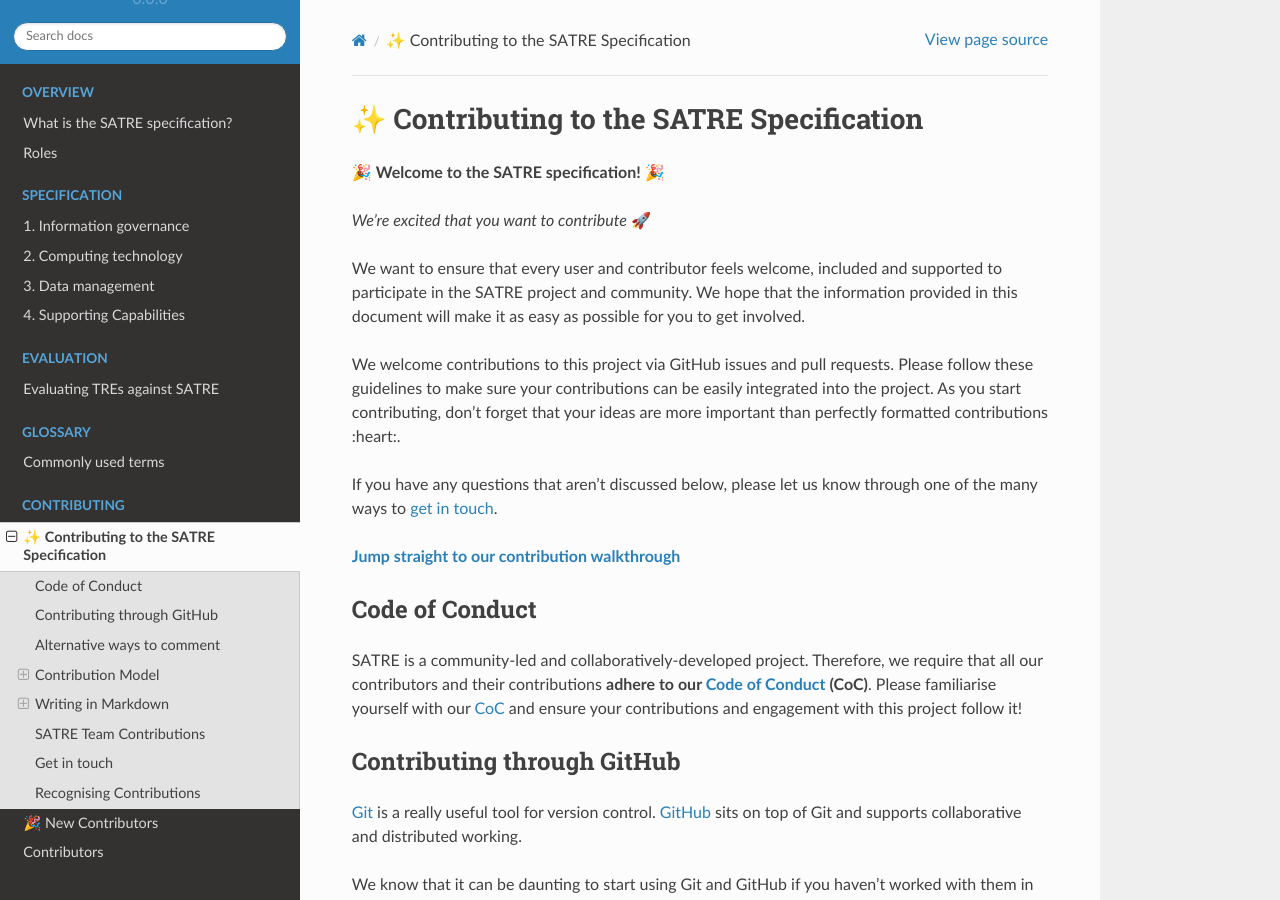
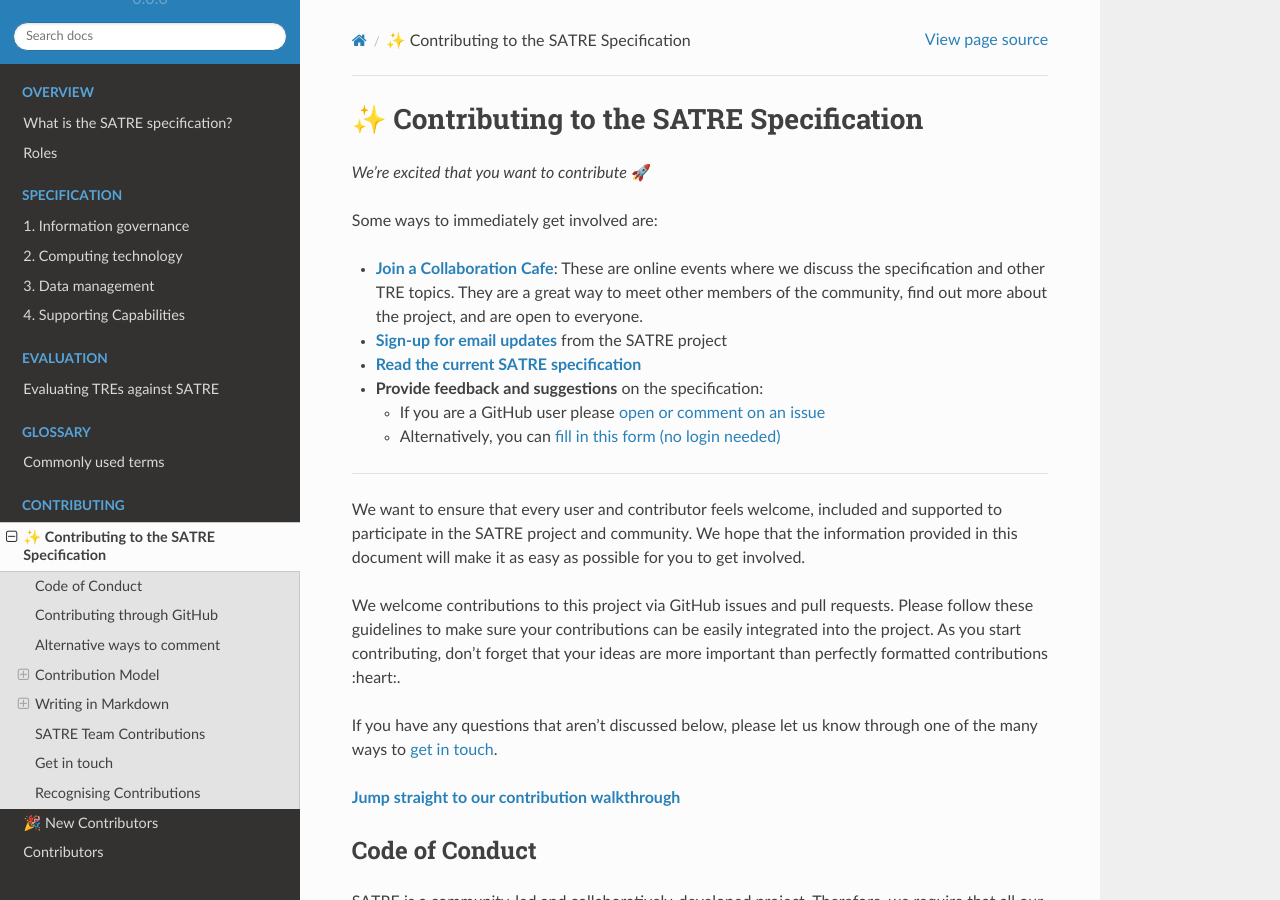
Before and after one commit to sa-tre/satre-specification, a Sphinx documentation site: the page built from docs/source/contributing/index.md, in a window 1280 px wide and 900 px high. Built offline with Sphinx 7.4.7 and the Read the Docs theme 2.0.0, drawn with Linux system fonts in a browser that asks for light colours.

Commit message:
Add summary of contributing links

```diff
--- a/docs/source/contributing/index.md
+++ b/docs/source/contributing/index.md
@@ -2,9 +2,19 @@
 
 # ✨ Contributing to the SATRE Specification
 
-🎉 **Welcome to the SATRE specification!** 🎉
+_We're excited that you want to contribute_ 🚀
 
-_We're excited that you want to contribute_ 🚀
+Some ways to immediately get involved are:
+
+- [**Join a Collaboration Cafe**](https://forms.office.com/e/HdaVSj2V0c):
+  These are online events where we discuss the specification and other TRE topics. They are a great way to meet other members of the community, find out more about the project, and are open to everyone.
+- [**Sign-up for email updates**](https://forms.office.com/e/FuFyNGx3hw) from the SATRE project
+- [**Read the current SATRE specification**](https://satre-specification.readthedocs.io/en/stable/)
+- **Provide feedback and suggestions** on the specification:
+  - If you are a GitHub user please [open or comment on an issue](https://github.com/sa-tre/satre-specification/issues)
+  - Alternatively, you can [fill in this form (no login needed)](https://forms.office.com/Pages/ResponsePage.aspx?id=OTEyrjoJKk2Bpl0zS82QGQQh5LWVyKJMjCf72dnH9PNUOUwzMlJWUFExQVBDRVBEOVlWRjY5UjVUSi4u)
+
+---
 
 We want to ensure that every user and contributor feels welcome, included and supported to participate in the SATRE project and community.
 We hope that the information provided in this document will make it as easy as possible for you to get involved.
```
Also changed, not shown: README.md (+2 -1 lines).
